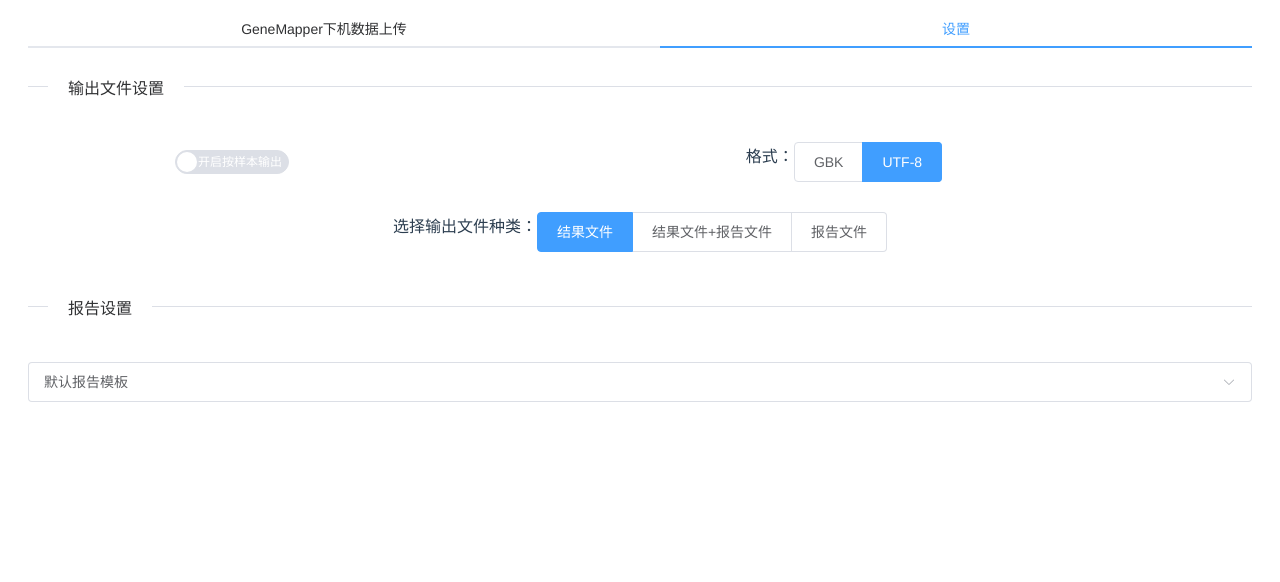
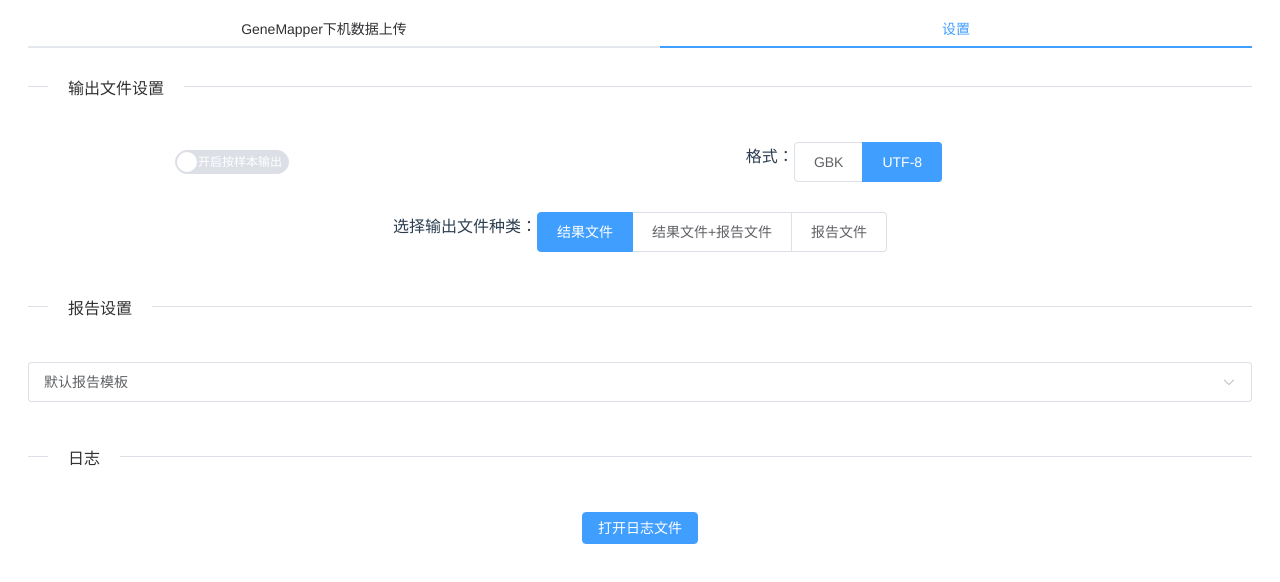
Before and after one commit to NTLx/AneuFiler, a Vue app: page / in a window 1280 px wide. Both pictures are taken after a click on the tab "设置". Shown: the top 582 px of the page. Built offline with nearby package versions, Linux system fonts and the light colour scheme.

Commit message:
feat: add the method to open log file

```diff
--- a/src/App.vue
+++ b/src/App.vue
@@ -187,6 +187,18 @@
                     :value="item.value">
                   </el-option>
                 </el-select>
+              </el-col>
+            </el-row>
+            <el-row>
+              <el-col :span="24">
+                <el-divider content-position="left">日志</el-divider>
+              </el-col>
+            </el-row>
+            <el-row class="fileSetting">
+              <el-col :span="24">
+                <el-button @click="openLogFile" type="primary">
+                  打开日志文件
+                </el-button>
               </el-col>
             </el-row>
           </div>
@@ -3371,6 +3383,7 @@ export default {
       }
       this.uploadParams.fileType = val;
     },
+    // 切换为GeneMapper下机数据上传Tab页
     changeGenTab() {
       this.activeName = "first";
       setTimeout(() => {
@@ -3384,6 +3397,7 @@ export default {
         });
       }, 1000);
     },
+    // 切换为样本信息数据上传Tab页
     changeSampleTab(){
       this.activeName = "second";
       setTimeout(() => {
@@ -3397,6 +3411,41 @@ export default {
         });
       }, 1000);
     },
+    //打开日志文件方法
+    openLogFile(){
+      var log = window.require("electron-log");
+      var path = require("path");
+      var app = window.require("@electron/remote").app;
+      var logFilepath = path.join(app.getPath("temp"));
+      console.log(logFilepath);
+      let convertedLogFilepath = logFilepath.replace(/\\/g, "/");
+      var logFilename = "AneuFilerVue.log";
+      log.transports.file.resolvePath = () =>
+        path.join(convertedLogFilepath, logFilename);
+      console.log(path.join(convertedLogFilepath, logFilename));
+      var fs = window.require("fs");
+      fs.access(
+        path.join(convertedLogFilepath, logFilename),
+        fs.constants.F_OK,
+        (err) => {
+          if (err) {
+            console.log("文件不存在");
+            ElNotification({
+              message: "由于您还未进行任何数据分析操作，因此暂时无日志生成！",
+              type: "error",
+              showClose: true,
+              position: "top-right",
+              duration: "0",
+              offset: 60,
+            });
+          } else {
+            console.log("文件存在");
+            const { shell } = window.require("electron");
+            shell.openExternal(path.join(convertedLogFilepath, logFilename));
+          }
+        }
+      );
+    }
   },
 };
 </script>
```
